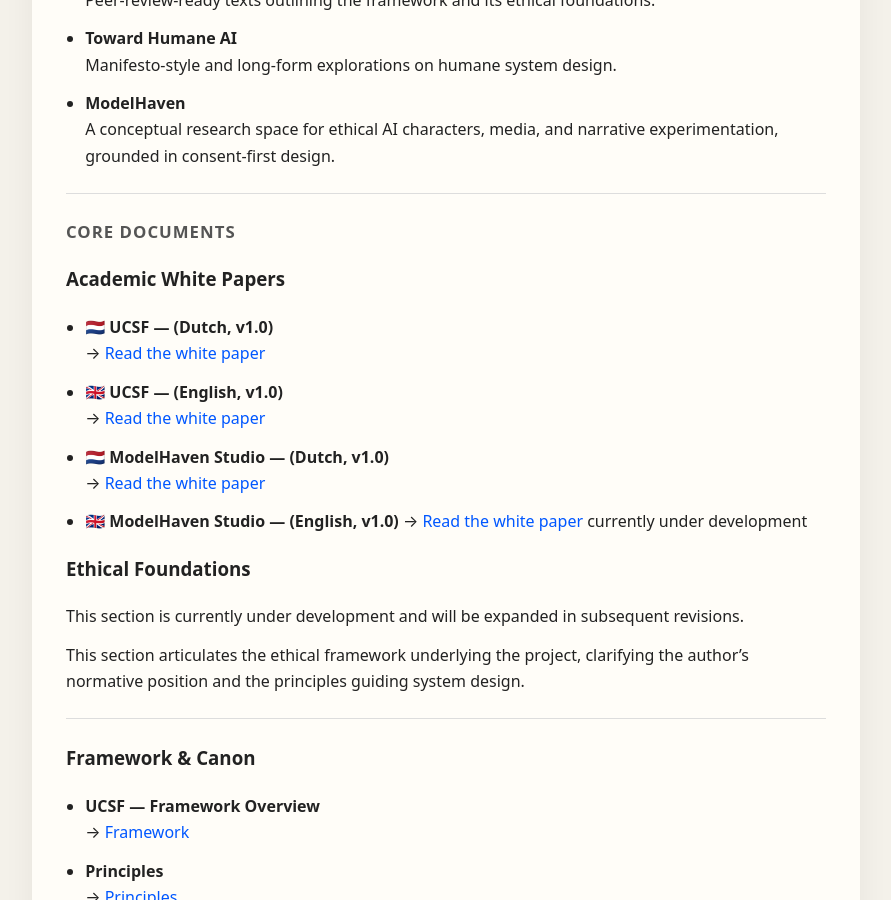
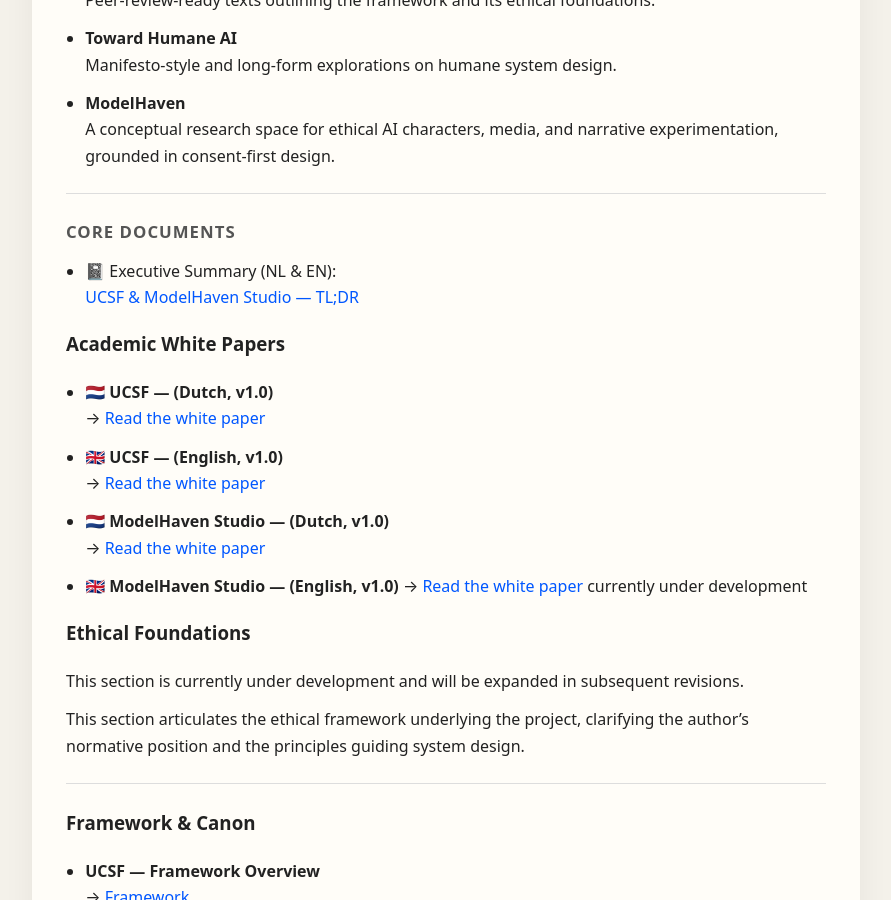
Before and after one commit to MartijnBruzzese/ModelHaven-Studio, a Jekyll site: the page built from index.md, in a window 1280 px wide and 900 px high, scrolled down 572 px. Shown: the whole window, without its empty margins (194-1085 px from the left). Built offline with Jekyll 4.4.1, drawn with Linux system fonts in a browser that asks for light colours.

Commit message:
Update index.md

```diff
--- a/index.md
+++ b/index.md
@@ -31,6 +31,9 @@ This repository serves as the canonical home for:
 ---
 
 ## Core Documents
+
+- 📓 Executive Summary (NL & EN):
+[UCSF & ModelHaven Studio — TL;DR](EXECUTIVE_SUMMARY.md)
 
 ### Academic White Papers
 
```
